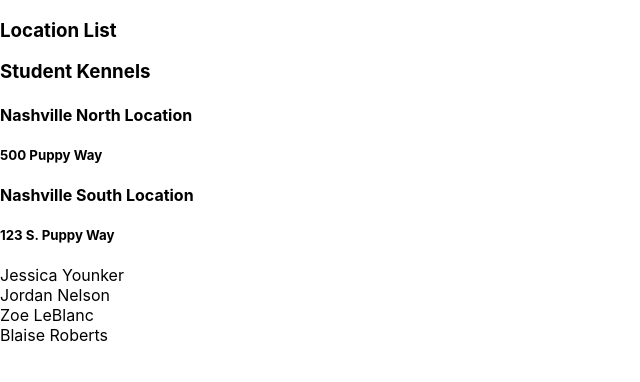
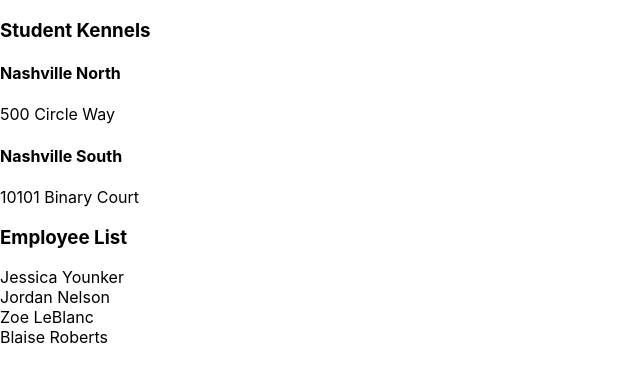
Before and after one commit to shanemiller89/kennel, a React (Create React App) app: page / in a window 1280 px wide. Shown: the top 382 px of the page, without its empty margins (0-640 px from the left). Built offline with nearby package versions, Linux system fonts and the light colour scheme.

Commit message:
practice completed

```diff
--- a/src/components/Kennel.js
+++ b/src/components/Kennel.js
@@ -30,7 +30,7 @@ state = {
     render() {
         return (
             <article className="kennel">
-                <LocationList />
+                <LocationList locations={this.state.locations} />
                 <EmployeeList employees={this.state.employees} />
             </article>
         );
--- a/src/components/employee/EmployeeList.js
+++ b/src/components/employee/EmployeeList.js
@@ -5,6 +5,7 @@ export default class EmployeeList  extends Component {
     render() {
         return (
             <section className="employees">
+                <h1>Employee List</h1>
             {
                 this.props.employees.map(employee =>
                     <div key={employee.id}>
--- a/src/components/location/LocationList.js
+++ b/src/components/location/LocationList.js
@@ -5,16 +5,15 @@ export default class LocationList  extends Component {
     render() {
         return (
             <article>
-                <h1>Location List</h1>
-                <h3>Student Kennels</h3>
-                <section>
-                    <h4>Nashville North Location</h4>
-                    <h5>500 Puppy Way</h5>
-                </section>
-                <section>
-                    <h4>Nashville South Location</h4>
-                    <h5>123 S. Puppy Way</h5>
-                </section>
+                <h1>Student Kennels</h1>
+                {
+                    this.props.locations.map(location =>
+                        <div key={location.id}>
+                            <h4>{location.name}</h4>
+                            <p>{location.address}</p>
+                        </div>
+                        )
+                }
             </article>
         );
     }
```
